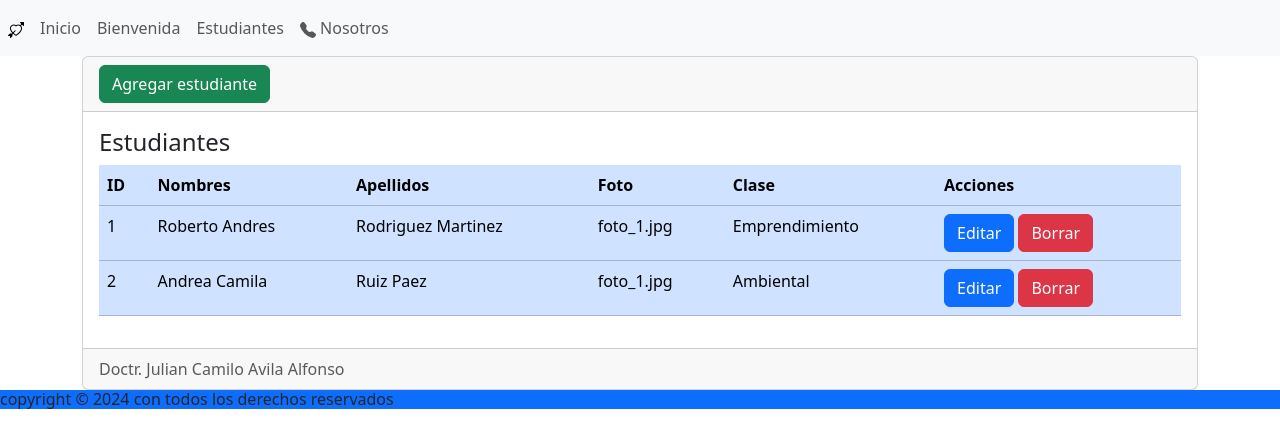
After one commit to Mafe2207/proyecto_DJ, a Django app: page /estudiantes/ in a window 1280 px wide. The commit adds this page. Shown: the top 448 px of the page. Run offline with Django 5.2, Linux system fonts and the light colour scheme.

Commit message:
Actualizacion 15/05/24

```diff
--- /dev/null
+++ b/AppInicio/templates/estudiantes/index.html
@@ -0,0 +1,87 @@
+{% extends "plantilla.html" %}
+
+{% block titulo %} Mi_Crud - Estudiantes {% endblock %}
+
+{% block contenido %}
+
+    <div class="card">
+        <div class="card-header">
+            <a
+            class="btn btn-success"
+            href="{% url 'crear' %}"
+            role="button"
+            >Agregar estudiante</a
+            >
+        </div>
+        <div class="card-body">
+            <h4 class="card-title">Estudiantes</h4>
+            <!---Tabla--->
+            <div
+                class="table-responsive"
+            >
+                <table
+                    class="table table-primary"
+                >
+                    <thead>
+                        <tr>
+                            <th scope="col">ID</th>
+                            <th scope="col">Nombres</th>
+                            <th scope="col">Apellidos</th>
+                            <th scope="col">Foto</th>
+                            <th scope="col">Clase</th>
+                            <th scope="col">Acciones</th>
+                        </tr>
+                    </thead>
+                    <tbody>
+                        <tr class="">
+                            <td scope="row">1</td>
+                            <td>Roberto Andres</td>
+                            <td>Rodriguez Martinez</td>
+                            <td>foto_1.jpg</td>
+                            <td>Emprendimiento</td>
+                            <td>
+                                <a
+                                    class="btn btn-primary"
+                                    href="#"
+                                    role="button"
+                                    >Editar</a
+                                >
+                                <a
+                                    class="btn btn-danger"
+                                    href="#"
+                                    role="button"
+                                    >Borrar</a
+                                >
+                            </td>
+
+                        </tr>
+                        <tr class="">
+                            <td scope="row">2</td>
+                            <td>Andrea Camila</td>
+                            <td>Ruiz Paez</td>
+                            <td>foto_1.jpg</td>
+                            <td>Ambiental</td>
+                            <td>
+                                <a
+                                class="btn btn-primary"
+                                href="#"
+                                role="button"
+                                >Editar</a
+                            >
+                            <a
+                                class="btn btn-danger"
+                                href="#"
+                                role="button"
+                                >Borrar</a
+                            >
+                            </td>
+                        </tr>
+                    </tbody>
+                </table>
+            </div>
+            <!---End of the Tabla--->
+        </div>
+        <div class="card-footer text-muted">Doctr. Julian Camilo Avila Alfonso </div>
+    </div>
+
+{% endblock %}
--- a/AppInicio/templates/plantilla.html
+++ b/AppInicio/templates/plantilla.html
@@ -24,14 +24,14 @@
             <!-- place navbar here -->
             <nav class="navbar navbar-expand navbar-light bg-light">
                 <div class="nav navbar-nav">
-                    <a class="nav-item nav-link active" href="http://127.0.0.1:8000/welcome" aria-current="page"
+                    <a class="nav-item nav-link active" href="{% url 'home' %}" aria-current="page"
                         ><svg xmlns="http://www.w3.org/2000/svg" width="16" height="16" fill="currentColor" class="bi bi-arrow-through-heart" viewBox="0 0 16 16">
                             <path fill-rule="evenodd" d="M2.854 15.854A.5.5 0 0 1 2 15.5V14H.5a.5.5 0 0 1-.354-.854l1.5-1.5A.5.5 0 0 1 2 11.5h1.793l.53-.53c-.771-.802-1.328-1.58-1.704-2.32-.798-1.575-.775-2.996-.213-4.092C3.426 2.565 6.18 1.809 8 3.233c1.25-.98 2.944-.928 4.212-.152L13.292 2 12.147.854A.5.5 0 0 1 12.5 0h3a.5.5 0 0 1 .5.5v3a.5.5 0 0 1-.854.354L14 2.707l-1.006 1.006c.236.248.44.531.6.845.562 1.096.585 2.517-.213 4.092-.793 1.563-2.395 3.288-5.105 5.08L8 13.912l-.276-.182a22 22 0 0 1-2.685-2.062l-.539.54V14a.5.5 0 0 1-.146.354zm2.893-4.894A20.4 20.4 0 0 0 8 12.71c2.456-1.666 3.827-3.207 4.489-4.512.679-1.34.607-2.42.215-3.185-.817-1.595-3.087-2.054-4.346-.761L8 4.62l-.358-.368c-1.259-1.293-3.53-.834-4.346.761-.392.766-.464 1.845.215 3.185.323.636.815 1.33 1.519 2.065l1.866-1.867a.5.5 0 1 1 .708.708z"/>
                           </svg> <span class="visually-hidden">
                         (current)</span></a>
-                    <a class="nav-item nav-link" href="#">Inicio</a>
-                    <a class="nav-item nav-link" href="#">Home</a>
-                    <a class="nav-item nav-link" href="#">Welcome</a>
+                    <a class="nav-item nav-link" href="{% url 'home' %}">Inicio</a>
+                    <a class="nav-item nav-link" href="{% url 'welcome' %}">Bienvenida</a>
+                    <a class="nav-item nav-link" href="{% url 'students' %}">Estudiantes</a>
                     <a class="nav-item nav-link" href="#"><svg xmlns="http://www.w3.org/2000/svg" width="16" height="16" fill="currentColor" class="bi bi-telephone-fill" viewBox="0 0 16 16">
                         <path fill-rule="evenodd" d="M1.885.511a1.745 1.745 0 0 1 2.61.163L6.29 2.98c.329.423.445.974.315 1.494l-.547 2.19a.68.68 0 0 0 .178.643l2.457 2.457a.68.68 0 0 0 .644.178l2.189-.547a1.75 1.75 0 0 1 1.494.315l2.306 1.794c.829.645.905 1.87.163 2.611l-1.034 1.034c-.74.74-1.846 1.065-2.877.702a18.6 18.6 0 0 1-7.01-4.42 18.6 18.6 0 0 1-4.42-7.009c-.362-1.03-.037-2.137.703-2.877z"/>
                       </svg>    Nosotros</a>
--- a/AppInicio/urls.py
+++ b/AppInicio/urls.py
@@ -4,4 +4,6 @@ from . import views
 urlpatterns = [
     path('', views.home, name='home'),
     path('welcome/', views.welcome, name='welcome'),
+    path('estudiantes/', views.estudiantes, name='students'),
+    path('estudiantes/crear', views.crear, name='crear'),
 ]
--- a/AppInicio/views.py
+++ b/AppInicio/views.py
@@ -3,7 +3,13 @@ from django.http import HttpResponse
 
 # Create your views here.
 def home (request):
-    return HttpResponse("Bienvenidos a App Inicio")
+    return render(request,'paginas/inicio.html')
 
 def welcome (request):
     return render(request,'paginas/welcome.html')
+
+def estudiantes(request):
+    return render(request,'estudiantes/index.html')
+
+def crear(request):
+    return render(request,'estudiantes/crear.html')
```
Also changed, not shown: AppInicio/templates/estudiantes/crear.html (added, +8 -0 lines), AppInicio/templates/estudiantes/editar.html (added, +9 -0 lines), AppInicio/templates/paginas/inicio.html (added, +21 -0 lines), AppInicio/templates/estudiantes/formulario.html (added).
